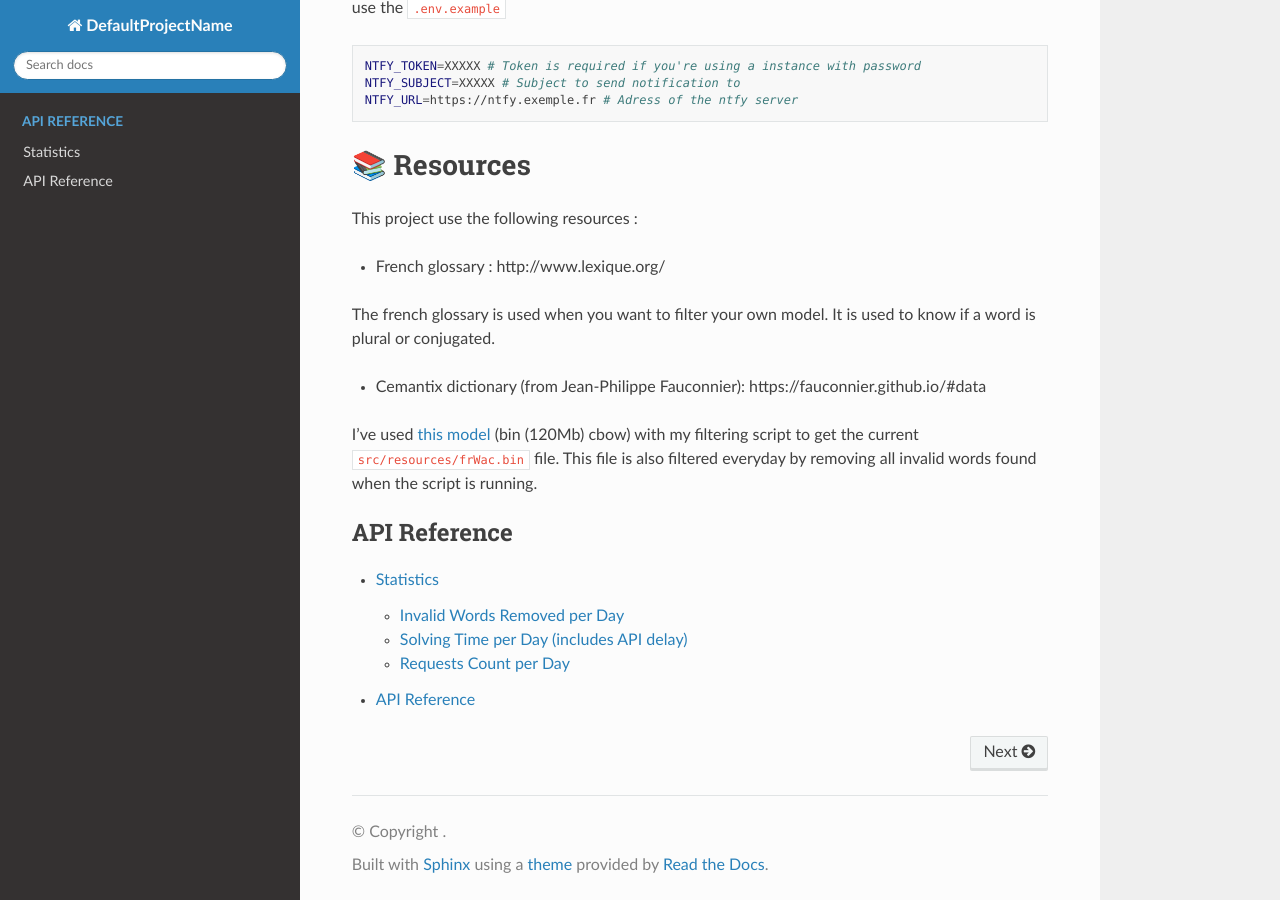
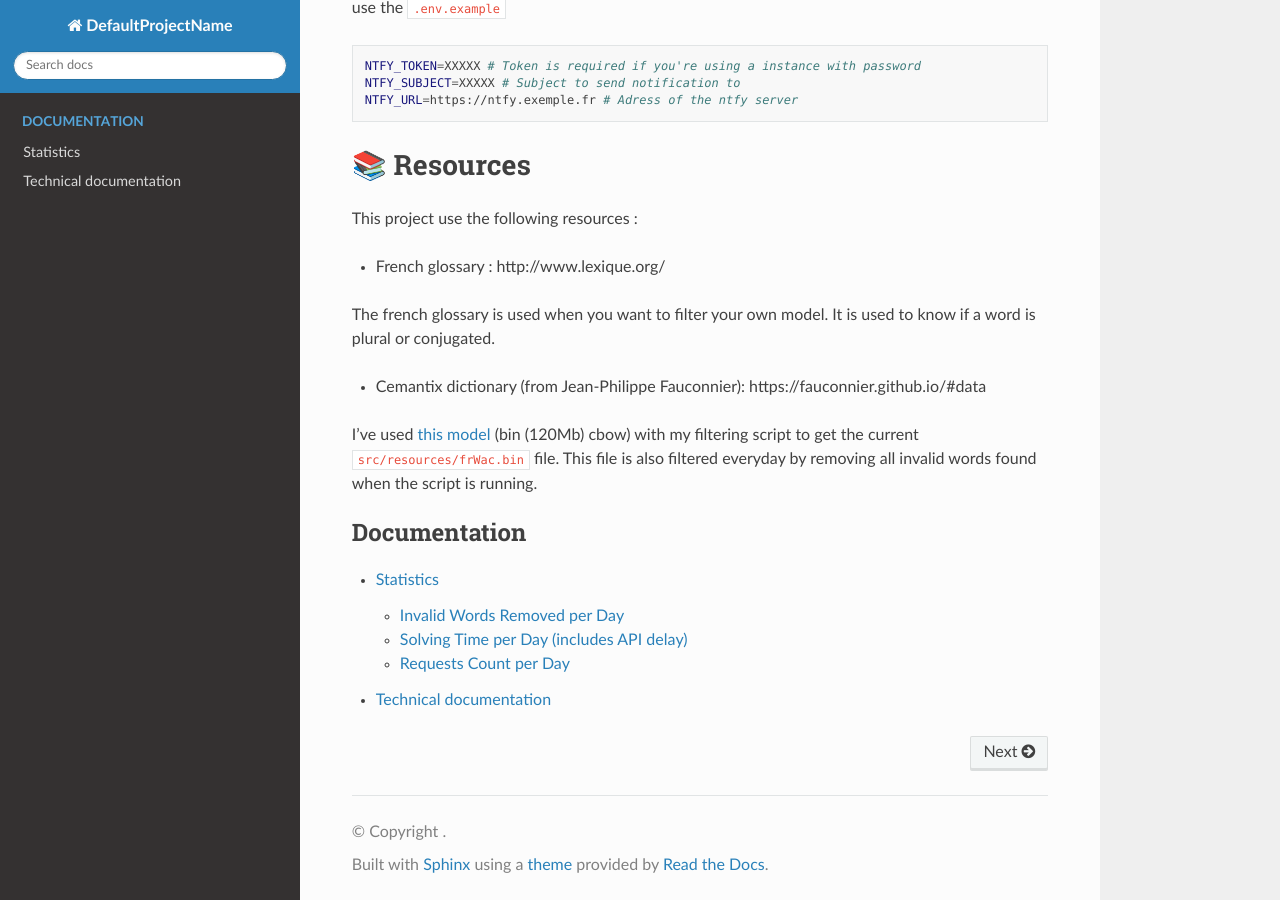
Before and after one commit to Romb38/autoCemantix, a Sphinx documentation site: the page built from docs/index.rst, in a window 1280 px wide and 900 px high, scrolled down 2026 px. Built offline with Sphinx 7.4.7 and the Read the Docs theme 3.1.0, drawn with Linux system fonts in a browser that asks for light colours.

```diff
--- a/docs/index.rst
+++ b/docs/index.rst
@@ -3,7 +3,7 @@
 
 .. toctree::
    :maxdepth: 2
-   :caption: API Reference
+   :caption: Documentation
 
    statistics
    modules
--- a/docs/modules.rst
+++ b/docs/modules.rst
@@ -1,4 +1,4 @@
-API Reference
+Technical documentation
 =============
 .. automodule:: src.CemantixSolver
     :members:
```
Also changed, not shown: 1 other file.
